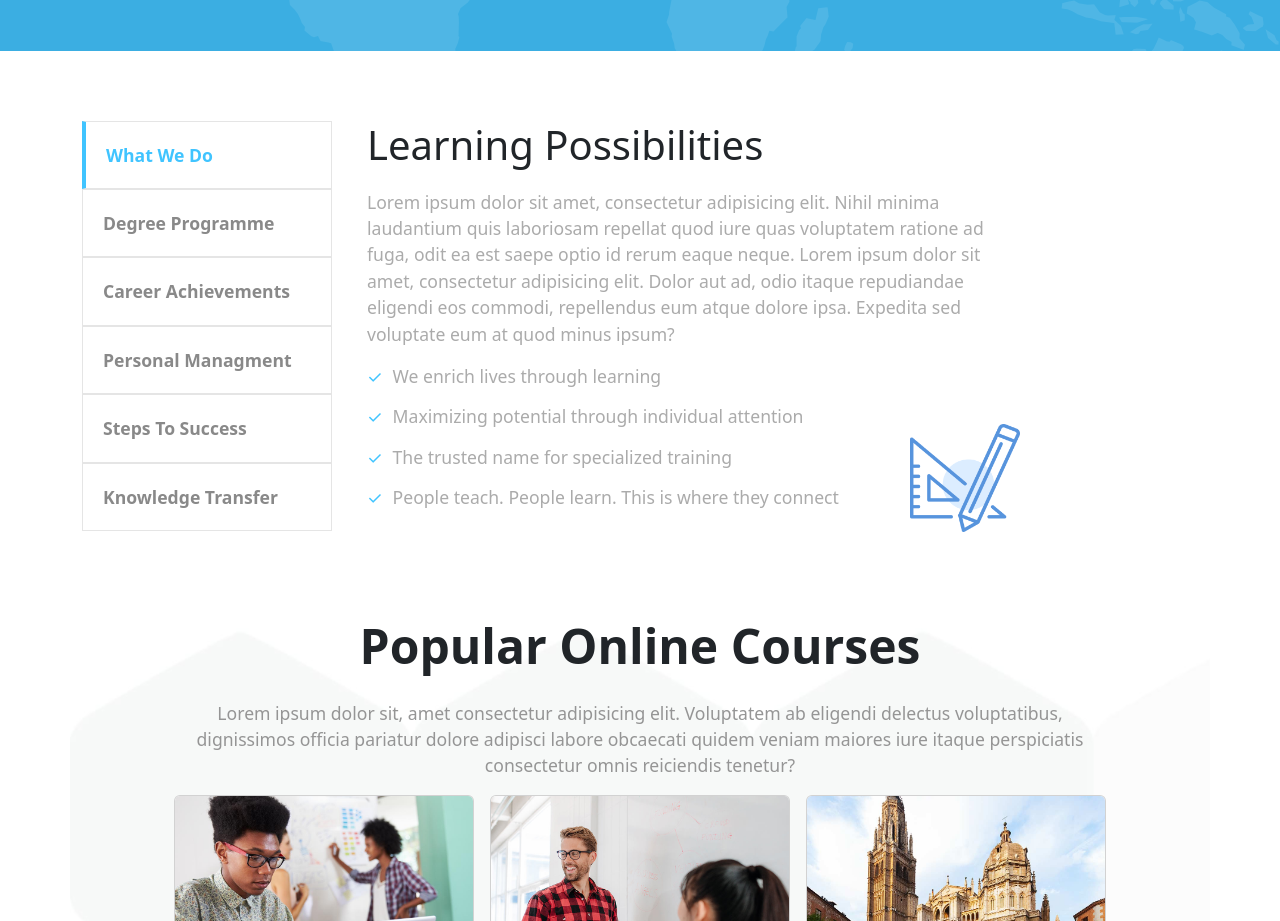
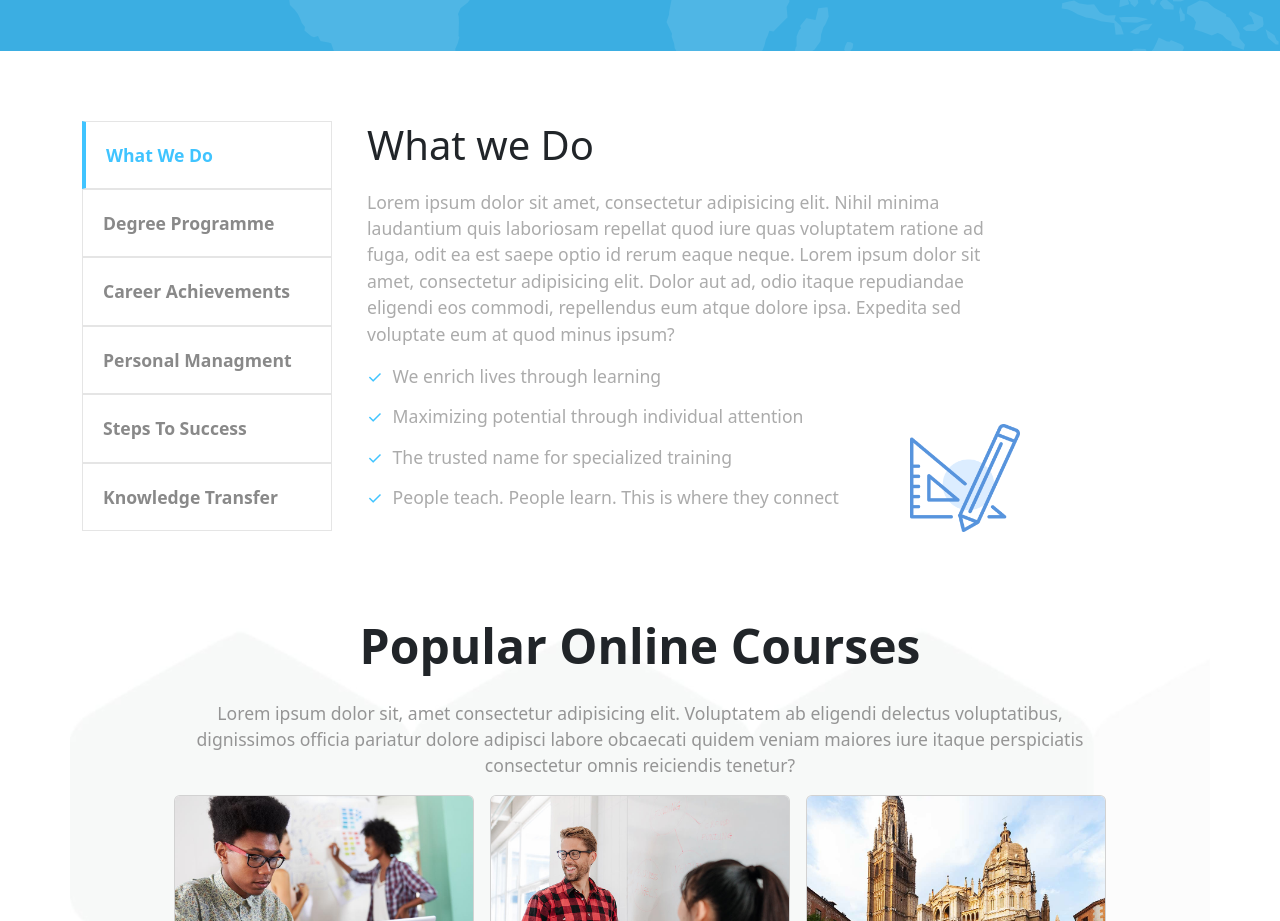
Before and after one commit to AlessandroIacovella95/proj-html-vuejs, a Vue app: page / in a window 1280 px wide. Shown: the part 3260-4181 px from the top of the page. Built offline with nearby package versions, Linux system fonts and the light colour scheme.

Commit message:
add dynamic change title fourth section

```diff
--- a/src/components/AppMain.vue
+++ b/src/components/AppMain.vue
@@ -7,6 +7,7 @@ import Image from "./Main/Img.vue";
 export default {
   data() {
     return {
+      title: "What we Do",
       list_items: [
         {
           text: "What We Do",
@@ -72,9 +73,10 @@ export default {
     };
   },
   methods: {
-    toggleCurrent(index) {
+    toggleCurrent(index, newText) {
       this.list_items.forEach((item, i) => {
         item.current = i == index;
+        this.title = newText;
       });
     },
   },
@@ -171,12 +173,12 @@ export default {
             v-for="(item, index) in list_items"
             :text="item.text"
             :class="{ items: item, active_border: item.current }"
-            @click="toggleCurrent(index)"
+            @click="toggleCurrent(index, item.text)"
           />
         </ul>
       </div>
       <div class="col-7">
-        <h3>Learning Possibilities</h3>
+        <h3>{{ title }}</h3>
         <p>
           Lorem ipsum dolor sit amet, consectetur adipisicing elit. Nihil minima
           laudantium quis laboriosam repellat quod iure quas voluptatem ratione
```
